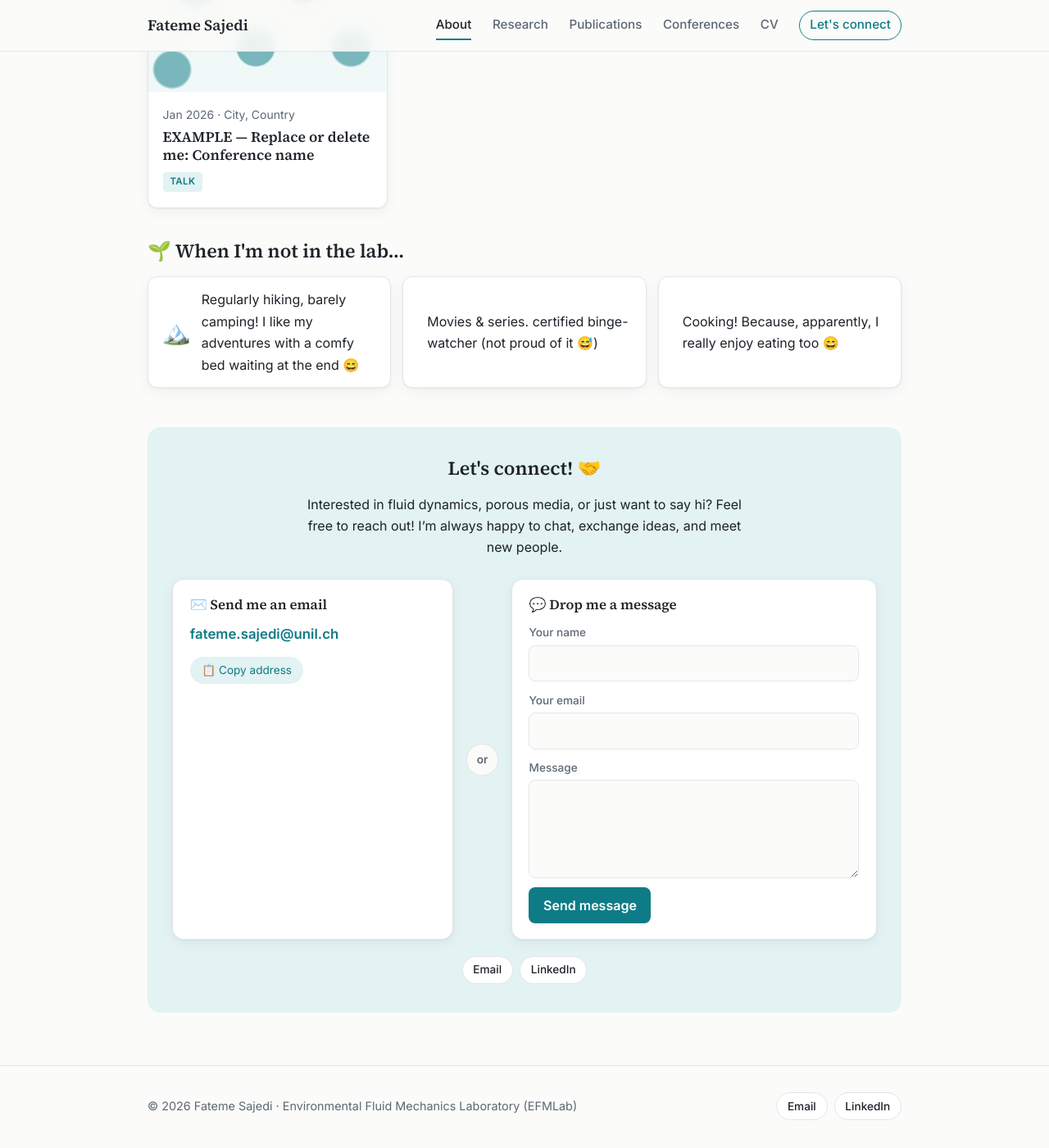
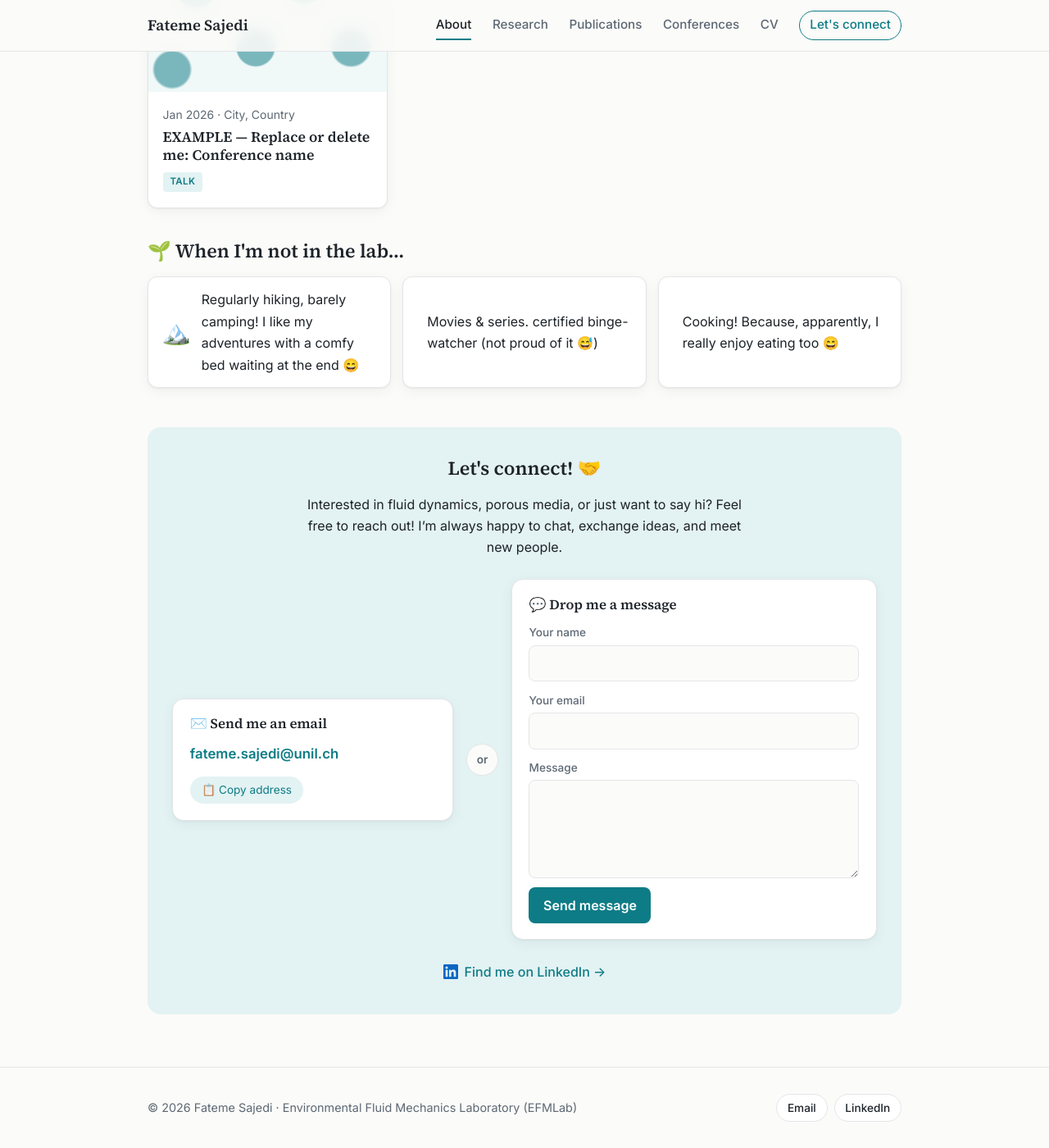
Before and after one commit to fatemesajedi/fatemesajedi.github.io, a Jekyll site: the page built from index.html, in a window 1280 px wide and 1400 px high, scrolled down 1694 px. Shown: the whole window at 82% size. Built offline with Jekyll 4.4.1, drawn with Linux system fonts in a browser that asks for light colours.

Commit message:
Compact email card; LinkedIn link instead of buttons in contact section
Co-Authored-By: Claude Opus 5.5 <noreply@anthropic.com>

```diff
--- a/assets/css/style.css
+++ b/assets/css/style.css
@@ -375,3 +375,7 @@ main.container { padding-top: 2.5rem; padding-bottom: 4rem; min-height: 70vh; }
 }
 .role { line-height: 1.5; }
 .role-title { color: var(--text); font-weight: 500; }
+/* email card only as tall as its content */
+.connect > .connect-card:first-child { align-self: center; }
+.linkedin-link { display: inline-flex; align-items: center; gap: .5rem; font-weight: 500; margin-top: .4rem; }
+.linkedin-link svg { color: #0a66c2; }
--- a/index.html
+++ b/index.html
@@ -147,7 +147,12 @@ title: About
     </div>
     {% endif %}
   </div>
-  {% include social.html %}
+  {% if p.links.linkedin and p.links.linkedin != "" %}
+  <a class="linkedin-link" href="{{ p.links.linkedin }}" target="_blank" rel="noopener">
+    <svg viewBox="0 0 24 24" width="18" height="18" aria-hidden="true"><path fill="currentColor" d="M20.45 20.45h-3.56v-5.57c0-1.33-.02-3.04-1.85-3.04-1.85 0-2.14 1.45-2.14 2.94v5.67H9.35V9h3.41v1.56h.05c.48-.9 1.64-1.85 3.37-1.85 3.6 0 4.27 2.37 4.27 5.46v6.28zM5.34 7.43a2.06 2.06 0 1 1 0-4.13 2.06 2.06 0 0 1 0 4.13zM7.12 20.45H3.56V9h3.56v11.45zM22.22 0H1.77C.79 0 0 .77 0 1.73v20.54C0 23.23.79 24 1.77 24h20.45c.98 0 1.78-.77 1.78-1.73V1.73C24 .77 23.2 0 22.22 0z"/></svg>
+    Find me on LinkedIn →
+  </a>
+  {% endif %}
 </section>
 <script>
   (function () {
```
